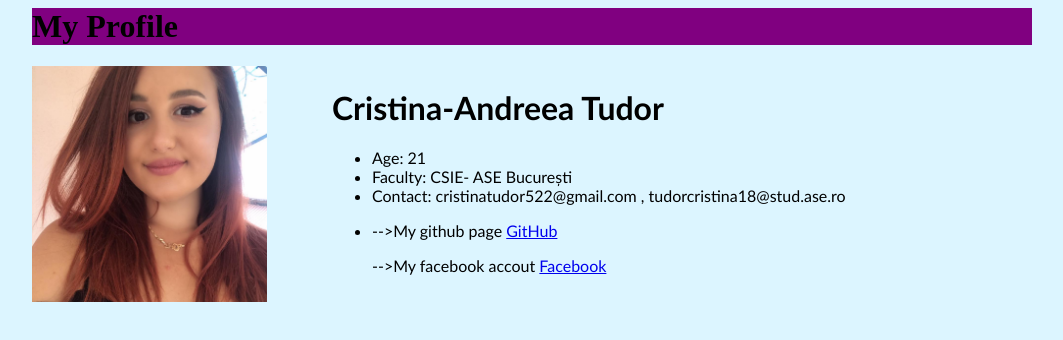
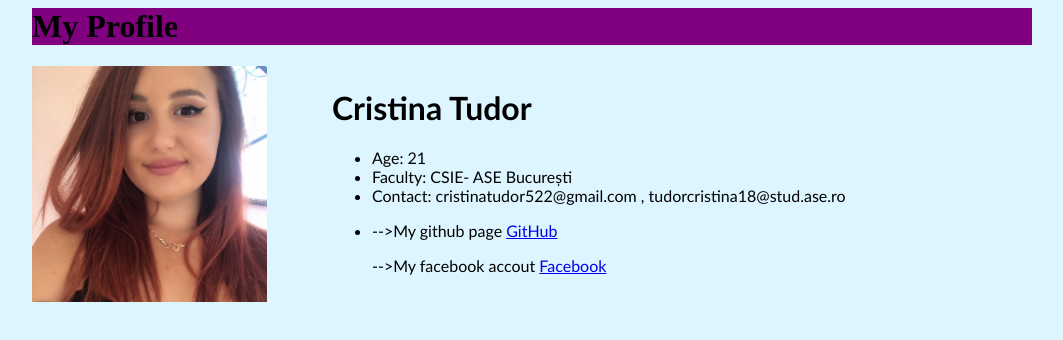
Before and after one commit to CristinaTudor522/profil-cristina-1088, a website: page frontend/information/information.html in a window 1280 px wide. Shown: the whole page, without its empty margins (108-1171 px from the left). Drawn offline with Linux system fonts and the light colour scheme.

Commit message:
Lucrat individual

```diff
--- a/frontend/information/information.html
+++ b/frontend/information/information.html
@@ -46,7 +46,7 @@
 
             <div id="info">
 
-                    <h1>Cristina-Andreea Tudor</h1>
+                    <h1>Cristina Tudor</h1>
                     <ul>
                     <li>Age: 21</li>
                     <li>Faculty: CSIE- ASE București</li>
```
